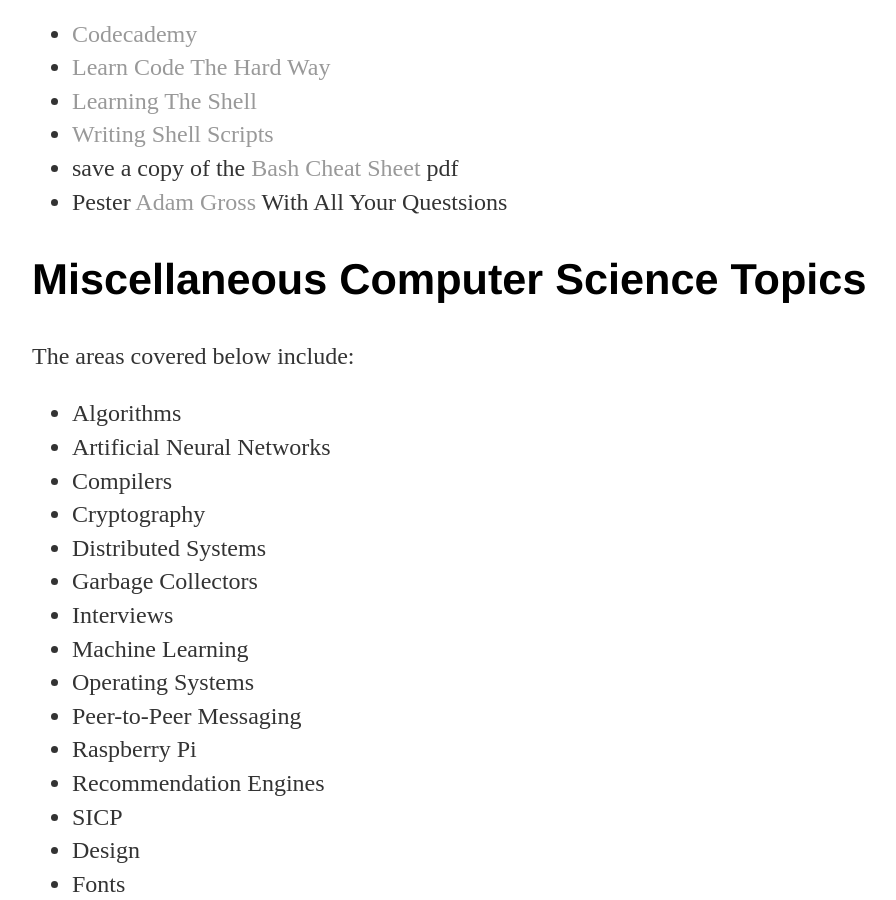
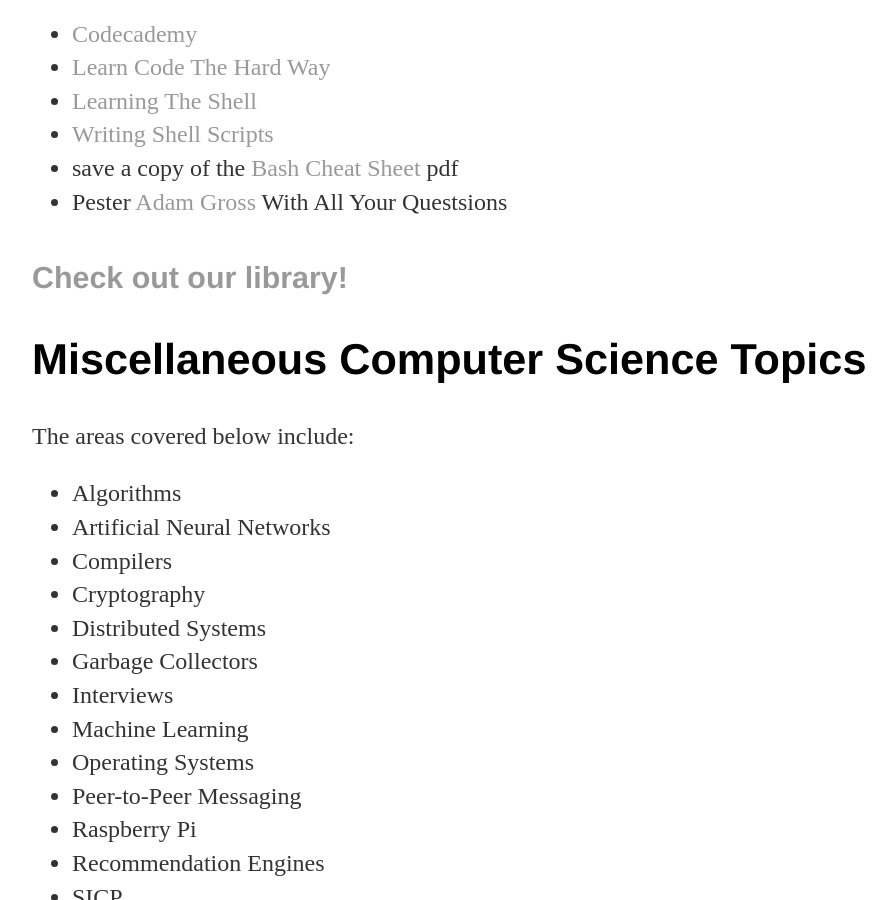
Before and after one commit to VandyApps/adamMgross.github.io, a Jekyll site: the page built from resources/index.html, in a window 1280 px wide and 900 px high, scrolled down 2755 px. Shown: the whole window, without its empty margins (160-1056 px from the left). Built offline with Jekyll 4.4.1, drawn with Linux system fonts in a browser that asks for light colours; some of the changed text lies outside the part shown.

Commit message:
Automated commit message.

```diff
--- a/resources/index.html
+++ b/resources/index.html
@@ -63,7 +63,7 @@
                 <li>Pester <a href="mailto:adam.m.gross.1@vanderiblt.edu">Adam Gross</a> With All Your Questsions</li>
 				</ul>
 
-
+                <h4><a href="/library">Check out our library!</a></h4>
 
             <h2>Miscellaneous Computer Science Topics</h2>
             <p>The areas covered below include:</p>
```
Also changed, not shown: other parts of resources/index.html (+0 -1 lines).
